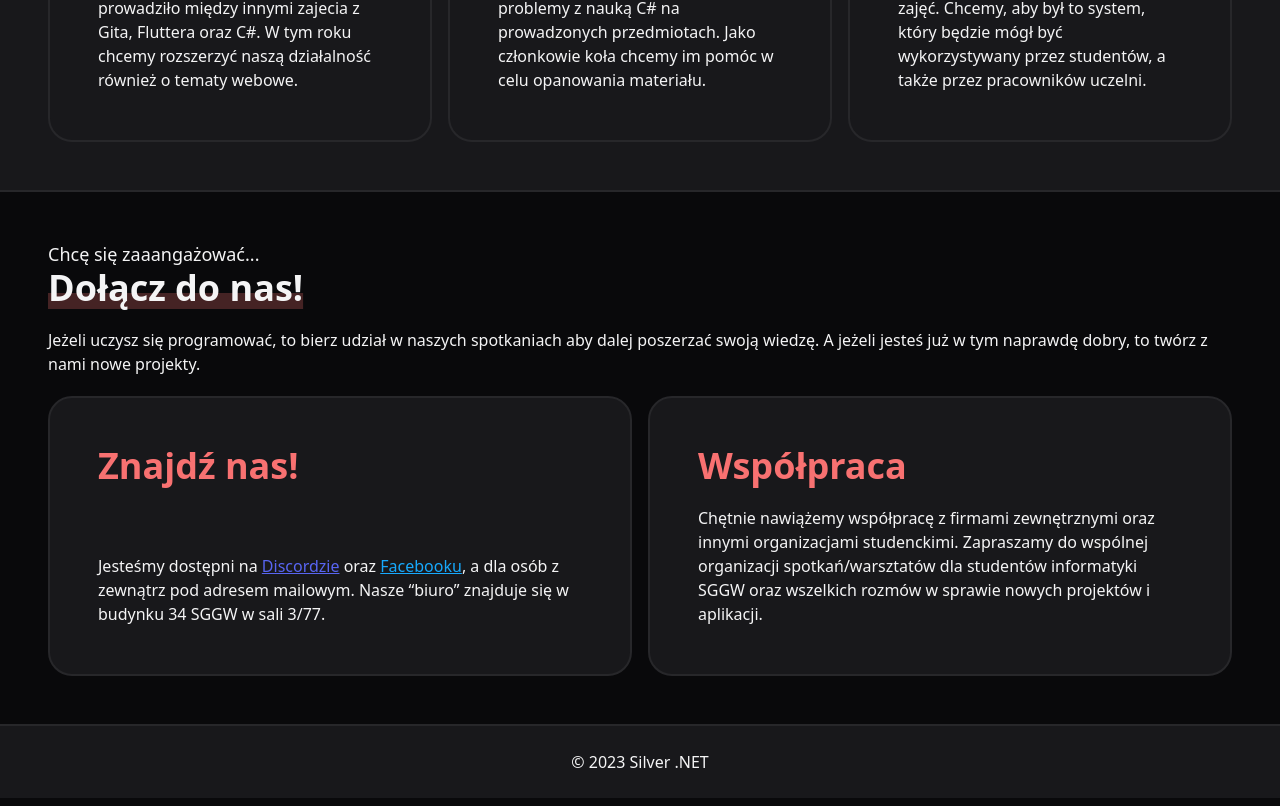
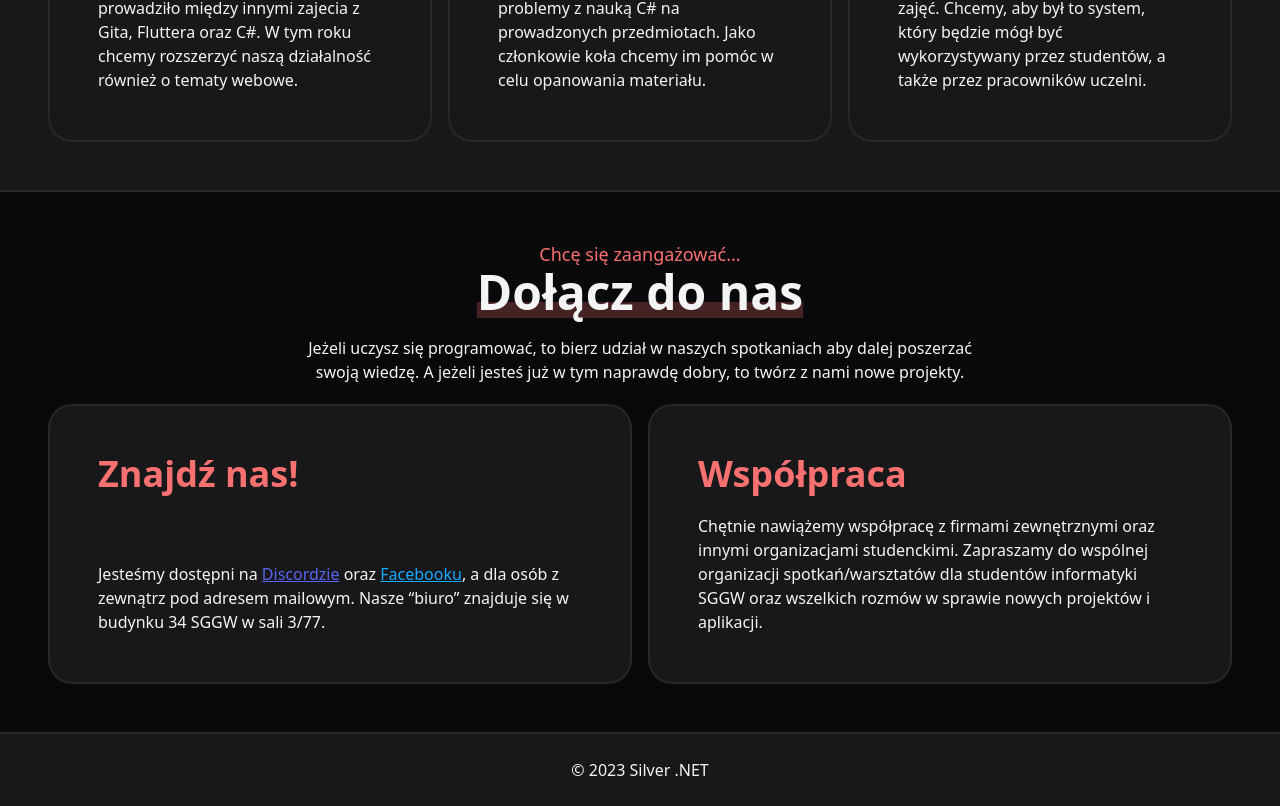
Before and after one commit to Mensix/silvernet, a Nuxt app: page / in a window 1280 px wide. Shown: the part 2790-3596 px from the top of the page. Built offline with nearby package versions, Linux system fonts and the light colour scheme.

Commit message:
feat: join section cleanup

```diff
--- a/components/join.vue
+++ b/components/join.vue
@@ -1,12 +1,12 @@
 <template>
   <div class="py-12 sm:px-12 lg:mx-auto lg:max-w-screen-2xl">
-    <p class="text-lg font-medium text-zinc-100">
-      Chcę się zaaangażować...
+    <p class="text-center text-lg font-medium text-red-400">
+      Chcę się zaangażować...
     </p>
-    <h2 class="relative mb-5 text-4xl font-extrabold text-zinc-100 underline decoration-red-400/25 decoration-[1rem] underline-offset-[-0.5rem]" style="text-decoration-skip-ink: none;">
-      Dołącz do nas!
+    <h2 class="relative mb-5 text-center text-4xl font-extrabold text-zinc-100 underline decoration-red-400/25 decoration-[1rem] underline-offset-[-0.5rem] lg:text-5xl" style="text-decoration-skip-ink: none;">
+      Dołącz do nas
     </h2>
-    <p class="mb-5 leading-normal text-zinc-100">
+    <p class="mx-auto mb-5 max-w-screen-md text-center leading-normal text-zinc-100" style="text-wrap: balance;">
       Jeżeli uczysz się programować, to bierz udział w naszych spotkaniach aby dalej poszerzać swoją wiedzę. A jeżeli jesteś już w tym naprawdę dobry, to twórz z nami nowe projekty.
     </p>
     <div class="grid grid-flow-row auto-rows-fr gap-4 lg:grid-flow-col lg:grid-cols-2">
```
